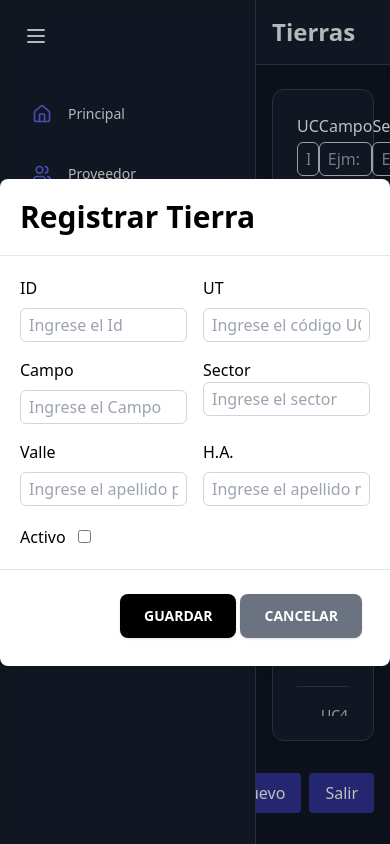
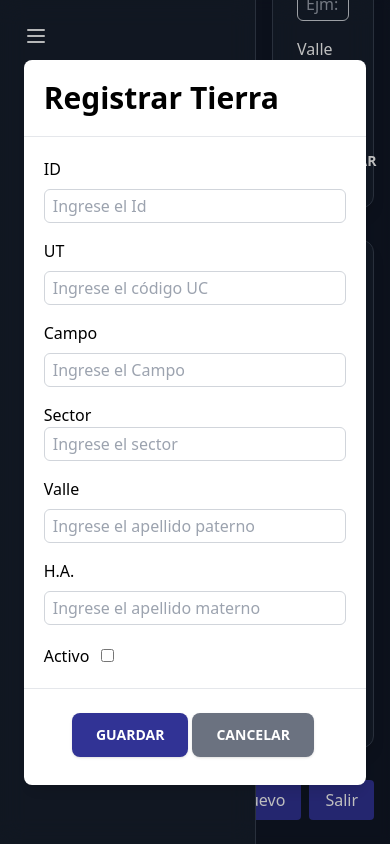
Before and after one commit to YeltsinBL/WebAcopio, a React (Vite) app: page /tierras in a window 390 px wide. Both pictures are taken after a click on the button "Nuevo". Built offline with nearby package versions, Linux system fonts and the light colour scheme.

Commit message:
Responsive Filtros y Popup de Tierra

```diff
--- a/src/components/tierras/TierraFilter.jsx
+++ b/src/components/tierras/TierraFilter.jsx
@@ -15,7 +15,7 @@ const TierrasFilter = ({onFiltersValue}) => {
   return (
     <div className='bg-gray-800 bg-opacity-50 backdrop-blur-md shadow-lg rounded-xl p-6 border border-gray-700 mb-8'>
 		<form action="">
-            <div className='firstDiv flex justify-between items-center '>
+            <div className='grid grid-cols-1 md:grid-cols-5 gap-4 '>
                 <div className='flex flex-col gap-1 w-1/8'>
                     <label htmlFor="TierraUC" className="text-white">UC</label>
                     <input type='text' className='bg-transparent focus:outline-none w-full text-white border border-gray-300 rounded-md px-2 py-1 focus:border-blue-500'
@@ -49,7 +49,8 @@ const TierrasFilter = ({onFiltersValue}) => {
                     />
                 </div>
                 <button
-                    className="bg-[#313395] text-white active:bg-emerald-600 font-bold uppercase text-sm px-6 py-3 rounded-lg shadow hover:shadow-lg outline-none focus:outline-none mr-1 mb-1 ease-linear transition-all duration-150"
+                    className="bg-[#313395] text-white active:bg-emerald-600 font-bold uppercase text-sm px-6 py-3 rounded-lg shadow hover:shadow-lg outline-none
+                    focus:outline-none mr-1 mt-6 md:w-28 ease-linear transition-all duration-150 "
                     onClick={handleSearch}>
                     Buscar
                 </button>
--- a/src/components/tierras/TierraModel.jsx
+++ b/src/components/tierras/TierraModel.jsx
@@ -55,7 +55,7 @@ const TierraModel = ({ onShowModel, data }) => {
             </div>
             {/*body*/}
             <form action="" className="space-y-4 p-5">
-              <div className='grid grid-cols-2 gap-4'>
+              <div className='grid grid-cols-1 md:grid-cols-2 gap-4'>
                 <div className='space-y-2'>
                   <label htmlFor="TierraIdModal" className="text-black">ID</label>
                   <input
@@ -136,9 +136,9 @@ const TierraModel = ({ onShowModel, data }) => {
               </div>
             </form>
             {/*footer*/}
-            <div className="flex items-center justify-end p-6 border-t border-solid border-blueGray-200 rounded-b">
+            <div className="flex items-center justify-center p-6 border-t border-solid border-blueGray-200 rounded-b">
                 <button
-                  className="bg-black text-white active:bg-gray-700 font-bold uppercase text-sm px-6 py-3 rounded-lg shadow hover:shadow-lg outline-none focus:outline-none mr-1 mb-1 ease-linear transition-all duration-150"
+                  className="bg-[#313395] text-white active:bg-gray-700 font-bold uppercase text-sm px-6 py-3 rounded-lg shadow hover:shadow-lg outline-none focus:outline-none mr-1 mb-1 ease-linear transition-all duration-150"
                   type="button"
                   onClick={ handleGuardar}
                 >
```
